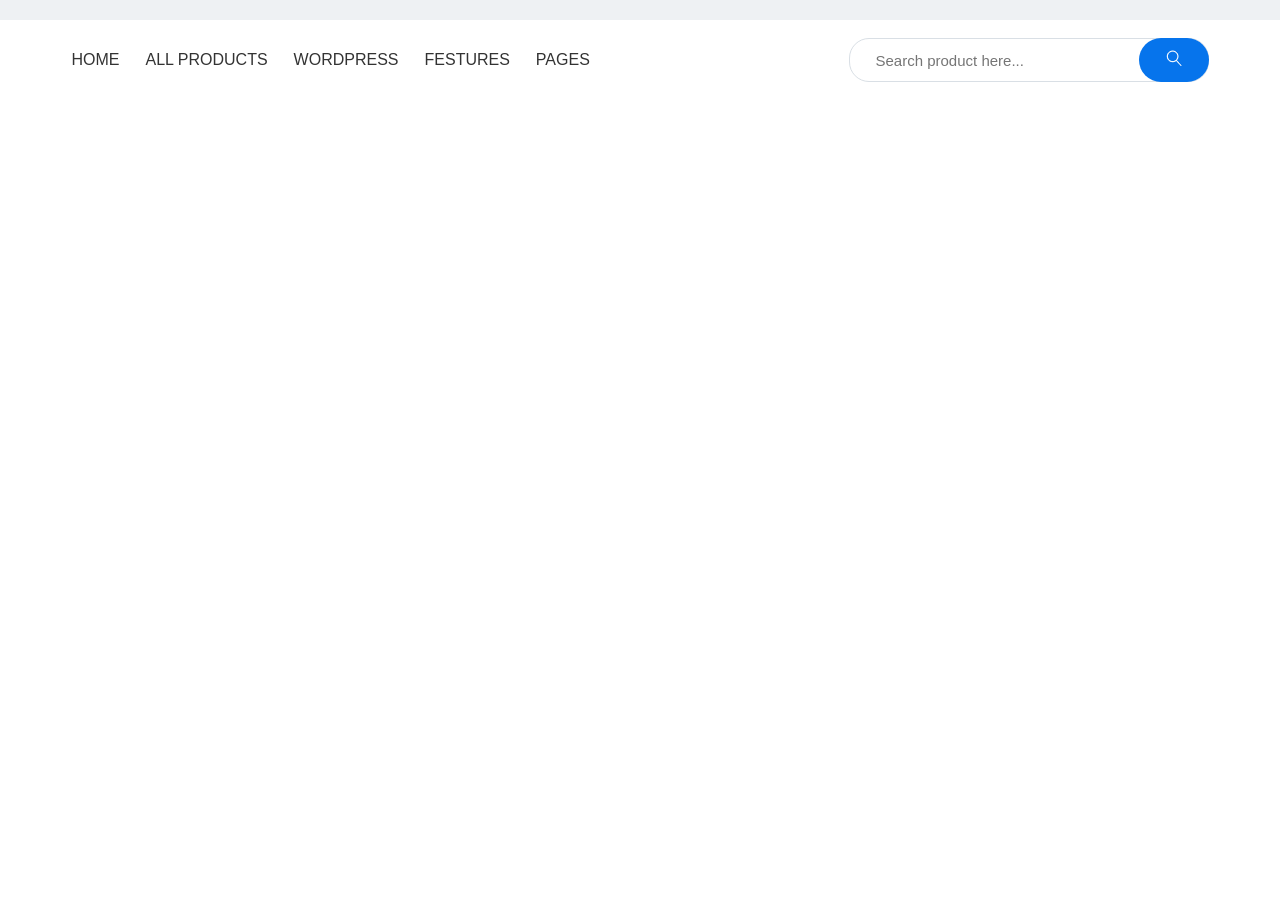
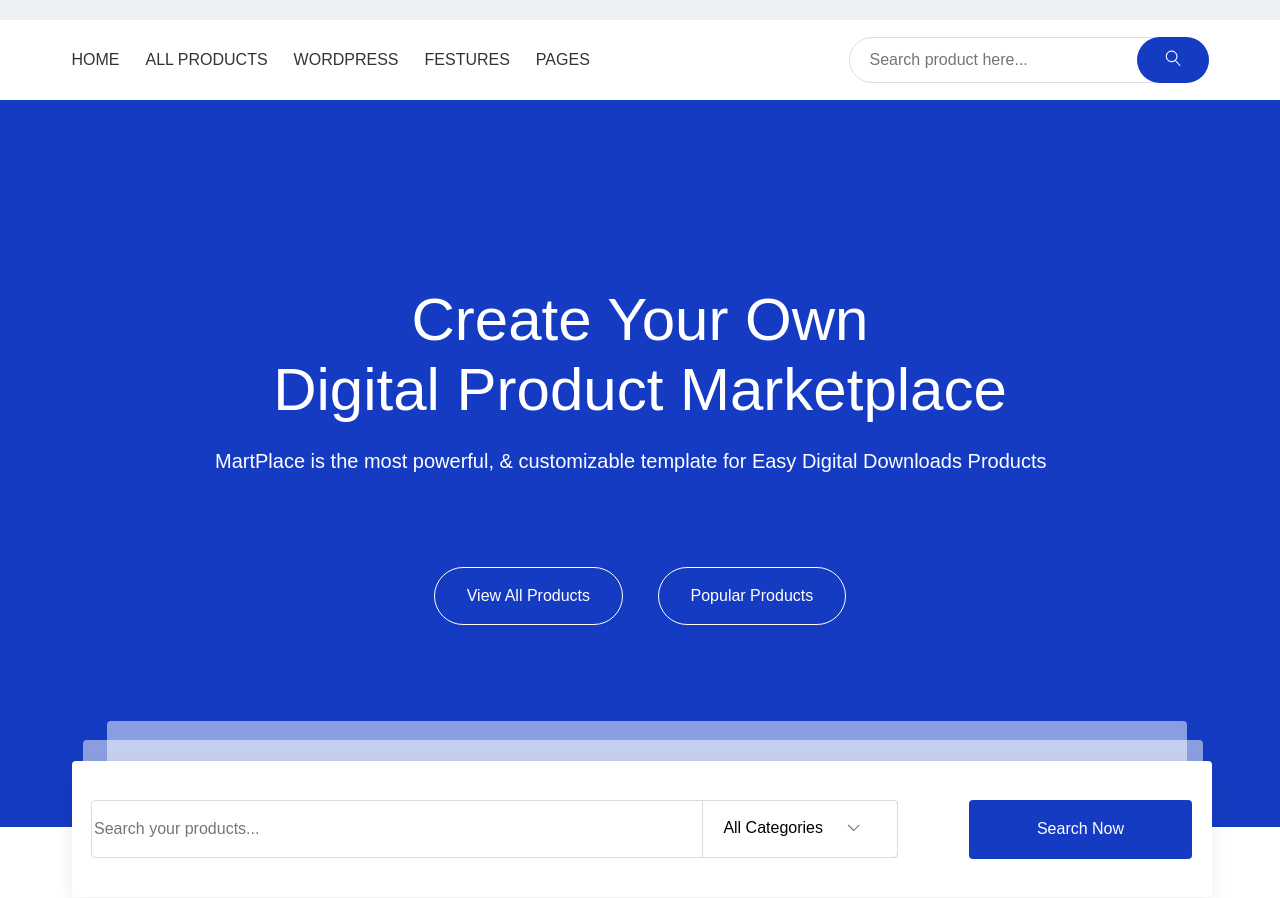
Before and after one commit to nairda9977/martplace, a website: page app/index.html in a window 1280 px wide. Shown: the part 80-978 px from the top of the page. Before the commit the page ends 800 px from the top, so only its background shows below. Drawn offline with nearby package versions, Linux system fonts and the light colour scheme; files that its build step writes are made by us from their sources.

Commit message:
add search section

```diff
--- a/app/index.html
+++ b/app/index.html
@@ -1,5 +1,6 @@
 <!DOCTYPE html>
 <html lang="en">
+
 <head>
     <meta charset="UTF-8">
     <meta name="viewport" content="width=device-width, initial-scale=1.0">
@@ -8,11 +9,12 @@
     <link rel="stylesheet" href="css/libs.min.css">
     <link rel="stylesheet" href="css/style.min.css">
 </head>
+
 <body>
     <header class="header">
         <div class="header__top">
 
-    <div class="container" >
+            <div class="container">
 
                 <div class="header__top-inner">
                     <div class="header__logo">
@@ -32,7 +34,7 @@
                         </div>
                         <div class="name">
                             <a href="#">Taofiq Hakim</a>
-                    <a  class="header__cost"href="#">$20.45</a>
+                            <a class="header__cost" href="#">$20.45</a>
                         </div>
                     </div>
 
@@ -54,7 +56,7 @@
                         </ul>
                     </nav>
                     <div class="search__inner-form">
-              <form>
+                        <form class="top__form">
                             <input type="text" placeholder="Search product here..." required>
                             <button type=""><img src="images/icon/search.png" alt=""></button>
                         </form>
@@ -66,6 +68,56 @@
         </div>
 
     </header>
+    <section class="text__content">
+        <div class="container">
+            <div class="text__inner">
+                <div class="text__inner-title">
+                    Create Your Own
+                    <span>
+                    Digital Product Marketplace
+                    </span>
+                </div>
+                <div class="text__inner-text">
+
+                MartPlace is the most powerful, & customizable template for Easy Digital Downloads Products
+
+            </div>
+               <div class="text__link-item">
+                <a class="text__link" href="">View All Products</a>
+                <a class="text__link" href="">Popular Products</a>
+                </div>
+            </div>
+
+            <div class="search__items">
+                <div class="search__item">
+
+                <div class="search__item-inner">
+                <div class="search__window">
+                <form>
+                    <input type="text" placeholder="Search your products..." required>
+
+                    <button class="categories__btn">All Categories</button>
+
+                </form>
+                    </div>
+                    <div class="search__btn">
+
+                        <div class="search__btn-item">
+                            <button>Search Now</button>
+                        </div>
+                    </div>
+
+
+
+                   </div>
+                   </div>
+
+                </div>
+
+
+
+        </div>
+    </section>
 
 
 
@@ -74,4 +126,5 @@
     <script src="js/libs.min.js"></script>
     <script src="js/main.min.js"></script>
 </body>
+
 </html>
--- a/app/scss/style.scss
+++ b/app/scss/style.scss
@@ -39,6 +39,7 @@
         color: $blue;
     }
 }
+
 .header__menu-inner{
     display: flex;
     justify-content: space-between;
@@ -59,6 +60,34 @@
     }
 }
 .search__inner-form{
+    position: relative;
+    max-width: 360px;
+    width: 100%;
+    border:none;
+    input{
+        width: 100%;
+        height: 46px;
+        border-radius: 30px;
+        border:1px solid #d9dfe5;
+        outline:none;
+        padding-left: 20px;
+    }
+    button{
+        position: absolute;
+        top: 0;
+        right: 0;
+        height: 46px;
+        width: 72px;
+        border-radius: 30px;
+        background-color: $blue2;
+        border:none;
+    }
+}
+.text__content{
+    min-height: 730px;
+    position: relative;
+}
+.text__inner-form{
     position: relative;
     max-width: 360px;
     width: 100%;
@@ -86,3 +115,166 @@
         width: 70px;
     }
 }
+.text__content{
+    min-height: 727px;
+    background-color: $blue2;
+    margin-bottom: 180px;
+  padding: 185px 0 0;
+    .text__inner{
+
+        margin: 0 auto;
+        &-title{
+            font-size: 60px;
+            line-height: 70px;
+            color: #fff;
+            max-width: 734px;
+            margin: 0 auto;
+            text-align: center;
+            span{
+                display: block;
+            }
+        }
+        &-text{
+            font-size: 20px;
+            line-height: 72px;
+            max-width: 850px;
+            color: #fff;
+            margin: 0 auto;
+            margin-bottom: 70px;
+        }
+    }
+}
+.text__link-item{
+    width: 425px;
+    margin: 0 auto;
+    text-align: center;
+    margin-bottom: 136px;
+
+
+    a{
+        color: #fff;
+        padding: 19px 32px;
+        border-radius: 35px;
+        border: 1px solid #fff;
+        font-size: 16px;
+         transition: all .5s;
+        &+a{
+            margin-left: 30px;
+        }
+    }
+
+}
+.text__link-item a:hover{
+    background-color: #fff;
+    color: $blue;
+}
+.search__link-item a:hover{
+    background-color: #fff;
+    color: $blue;
+}
+.search__items{
+    max-width:1140px;
+     opacity: 1;
+    background-color: rgb(255, 255, 255);
+    box-shadow: 0px 4px 20px 0px rgba(0, 0, 0, 0.08);
+    margin: 0 auto;
+    height: 136px;
+    position: absolute;
+    width: 100%;
+    border-radius: 4px;
+}
+
+.search__item{
+        position: relative;
+        width: 100%;
+        height: 100%;
+    .search__item-inner{
+        display: flex;
+        justify-content: space-around;
+        align-items: center;
+        height: 100%;
+        z-index: 5;
+    }
+    }
+.search__btn-item button{
+        padding: 20px 65px;
+        background-color: $blue2;
+        color: #fff;
+        border-radius: 4px;
+        border: none;
+        width: 223px;
+    position: relative;
+    z-index: 3;
+
+
+}
+
+.search__window{
+    max-width: 807px;
+    width: 100%;
+    z-index: 3;
+    margin-right: 32px;
+
+    .categories__btn{
+        position: absolute;
+        font-size: 16px;
+        line-height: 42px;
+        top: 0;
+        right: 0;
+        border:1px solid rgb(220, 220, 220);
+        background-color: transparent;
+        padding: 6px 74px 8px 20px;
+        border-top-right-radius: 4px;
+        border-bottom-right-radius: 4px;
+
+    }
+    input{
+        width: 100%;
+        height: 58px;
+        border-radius: 4px;
+        border: 1px solid rgb(220, 220, 220);
+        border-top-right-radius: 4px;
+        border-bottom-right-radius: 4px;
+    }
+    form{
+        position: relative;
+    }
+}
+.search__window form:before{
+    content: "";
+    position: absolute;
+    background-image: url(../images/icon/arrow.png);
+    width: 13px;
+    height: 8px;
+    right: 38px;
+    top: 24px;
+}
+.search__item:before{
+    content: "";
+    position: absolute;
+    max-width: 1080px;
+    height: 135px;
+    background-image: url(../images/shadow1.png);
+    background-color: #fff;
+    opacity: 0.5;
+    width: 100%;
+    z-index: 1;
+    border-radius: 4px;
+    top: -40px;
+    right: 25px;
+}
+.search__item:after{
+    content: "";
+    position: absolute;
+    max-width: 1120px;
+    height: 135px;
+    background-image: url(../images/shadow2.png);
+    background-color: #fff;
+    opacity: 0.5;
+    width: 100%;
+    z-index: 1;
+    border-radius: 4px;
+    top: -21px;
+    right: 10px;
+    margin-right: -1px;
+}
```
Also changed, not shown: app/css/style.min.css, app/images/icon/arrow.png (added), app/images/shadow1.png (added), app/images/shadow2.png (added). Lines whose indentation alone changed are shown as unchanged.
